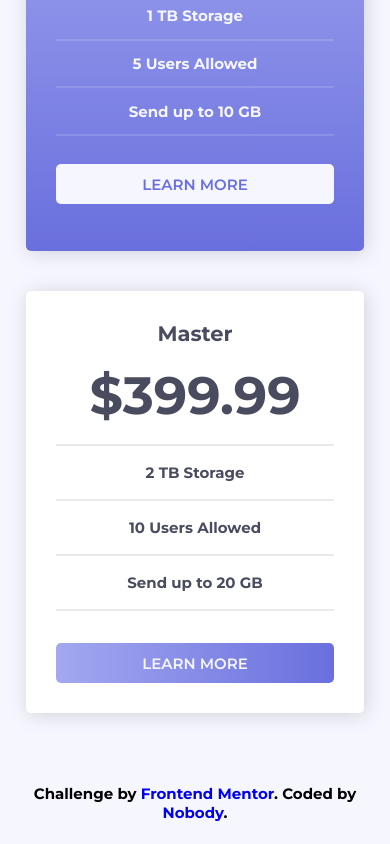
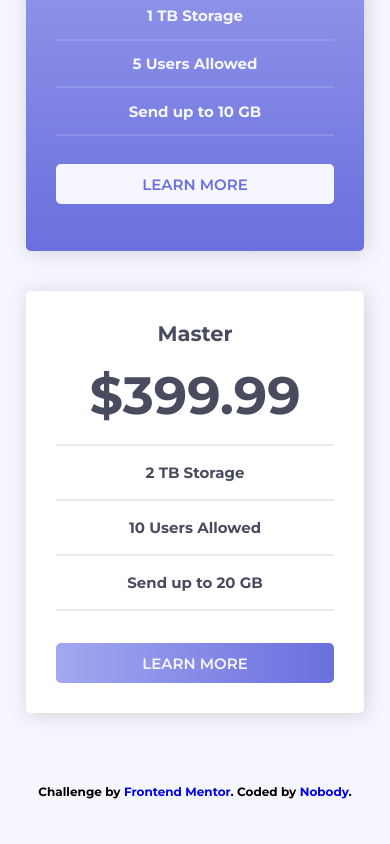
Before and after one commit to batmanam/pricing-component-with-toggle-master, a plain HTML site: page index.html in a window 390 px wide. Shown: the part 892-1736 px from the top of the page. Before the commit the page ends 1714 px from the top, so only its background shows below. Drawn offline with Linux system fonts and the light colour scheme.

Commit message:
footer update

```diff
--- a/style.css
+++ b/style.css
@@ -234,4 +234,10 @@ button:active{
     .box1.active{
         margin-bottom: 3rem ;
     }
+
+    .attribution,
+    .attribution a{
+        font-size: 0.8rem;
+        padding-bottom: 3rem;
+    }
 }
```
